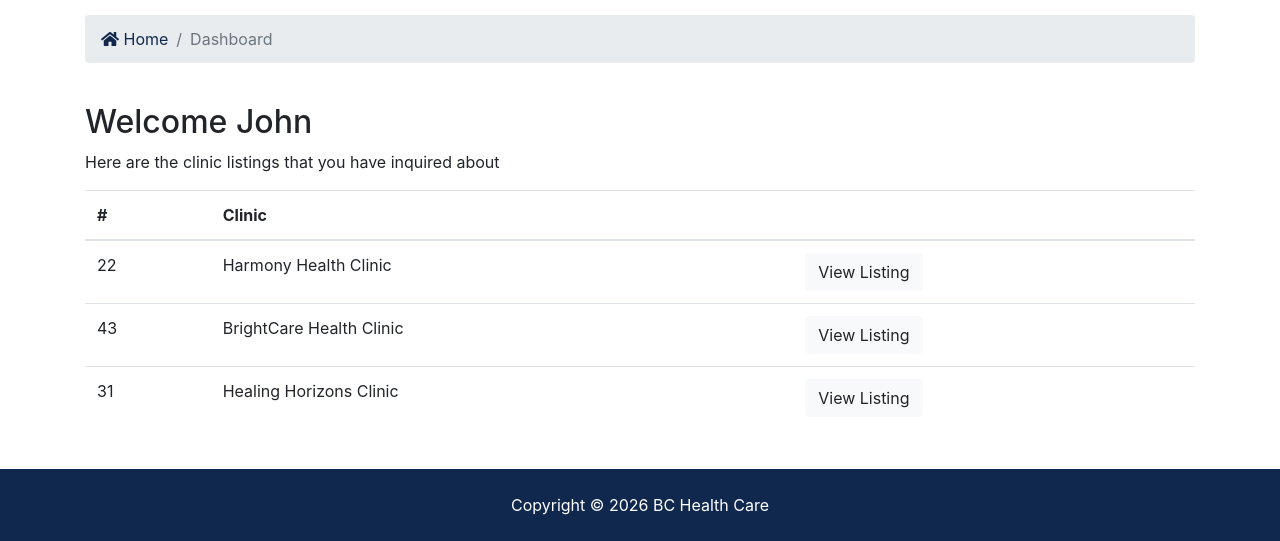
After one commit to wongsunlung/erb9, a Django app: page /accounts/dashboard/ in a window 1280 px wide. The commit adds this page. Shown: the part 382-923 px from the top of the page. Run offline with Django 5.2, Linux system fonts and the light colour scheme; some libraries are stand-ins or nearby versions.

Commit message:
step 11 dashboard and login done

```diff
--- a/accounts/urls.py
+++ b/accounts/urls.py
@@ -8,6 +8,7 @@ urlpatterns = [
     path('register/', views.register, name ='register'),
     path('login/', views.login, name ='login'),
     path('logout/', views.logout, name ='logout'),
+    path("dashboard/", views.dashboard, name="dashboard")
 
 
 ]
--- a/accounts/views.py
+++ b/accounts/views.py
@@ -1,4 +1,5 @@
 from django.shortcuts import render, redirect
+from django.contrib import messages,auth
 from django.contrib.auth.models import User
 
 # Create your views here.User.objects.filter(email=email).exists():
@@ -12,26 +13,43 @@ def register(request):
         password2 = request.POST['password2']
         if password == password2:
             if User.objects.filter(username=username).exists():
-                print("Username already exists")
-                return redirect(request,"accounts:register")
+                messages.error(request,"Username already exists")
+                return redirect("accounts:register")
             else:
-                if User.objects.filter(email=email).exists():
-                    print("Email already exists")
-                    return redirect(request, "accounts:register")
+                if User.objects.filter(email=email.lower()).exists():
+                    messages.error(request,"Email already exists")
+                    return redirect("accounts:register")
                 else:
-                    user = user.objects.create_user(username=username, email=email, password=password, first_name=first_name, last_name=last_name)
+                    user = User.objects.create_user(username=username, email=email.lower(), password=password, first_name=first_name, last_name=last_name)
                     user.save()
-                    print("User created")
-            return redirect(request, "accounts:register")
+                    messages.success(request, "User created")
+            return redirect("accounts:register")
         else:
-            print("Password do not match")
-            return redirect(request, "accounts:register")
+            messages.error(request, "Password do not match")
+            return redirect("accounts:register")
     else:
 
         return render(request, "accounts/register.html")#can't use redirect
 
 def login(request):
+    if request.method == "POST":
+        username = request.POST['username']
+        password = request.POST['password']
+        user = auth.authenticate(username=username, password=password)
+        if user is not None:
+            auth.login(request, user)
+            messages.success(request, "You are now logged in")
+            return redirect("accounts:dashboard")
+        else:
+            messages.error(request,"Invalid credentials")
+            return redirect("accounts:login")
     return render(request, "accounts/login.html")
 
 def logout(request):
-    return render(request, "accounts/logout.html")
+    if request.method == "POST":
+        auth.logout(request)
+        return redirect("pages:index")
+    # return render(request, "accounts/logout.html")
+
+def dashboard(request):
+    return render(request, "accounts/dashboard.html")
--- a/conflg/settings.py
+++ b/conflg/settings.py
@@ -9,7 +9,7 @@ https://docs.djangoproject.com/en/5.2/topics/settings/
 For the full list of settings and their values, see
 https://docs.djangoproject.com/en/5.2/ref/settings/
 """
-
+from django.contrib.messages import constants as messages
 from pathlib import Path
 from dotenv import load_dotenv
 import os     #'os' imported but unused
@@ -155,3 +155,7 @@ INTERNAL_IPS = [
 ]
 MEDIA_ROOT = os.path.join(BASE_DIR,'media')
 MEDIA_URL = '/media/'
+MESSAGE_TAGS ={
+    messages.ERROR: 'danger',
+    messages.SUCCESS: 'success'
+}
--- a/conflg/static/js/main.js
+++ b/conflg/static/js/main.js
@@ -1,2 +1,6 @@
 const date = new Date();
 document.querySelector('.year').innerHTML = date.getFullYear();
+
+setTimeout(()=>{
+    $("#message").fadeOut("slow");
+},3000);
--- a/listings/views.py
+++ b/listings/views.py
@@ -4,7 +4,7 @@ from django.core.paginator import Paginator
 from django.db.models import Q
 from .choices import district_choices, room_type_choices, rooms_choices
 
-# Create your views here.description
+# Create your views here.description deactivate
 
 def listings(request):#打少t
     listings = Listing.objects.filter(is_published=True).order_by('-list_date')
--- /dev/null
+++ b/templates/accounts/dashboard.html
@@ -0,0 +1,73 @@
+{%extends "base.html"%}
+
+{%block content%}
+
+<section id="showcase-inner" class="py-5 text-white">
+      <div class="container">
+        <div class="row text-center">
+          <div class="col-md-12">
+            <h1 class="display-4">User Dashboard</h1>
+            <p class="lead">Manage your BC Health Care account</p>
+          </div>
+        </div>
+      </div>
+    </section>
+
+<!-- Breadcrumb -->
+    <section id="bc" class="mt-3">
+      <div class="container">
+        <nav aria-label="breadcrumb">
+          <ol class="breadcrumb">
+            <li class="breadcrumb-item">
+              <a href={% url "pages:index"%}> <i class="fas fa-home"></i> Home</a>
+            </li>
+            <li class="breadcrumb-item active">Dashboard</li>
+          </ol>
+        </nav>
+      </div>
+    </section>
+    <section id="dashboard" class="py-4">
+      <div class="container">
+        <div class="row">
+          <div class="col-md-12">
+            {% comment %} John {% endcomment %}
+            <h2>Welcome John</h2>
+            <p>Here are the clinic listings that you have inquired about</p>
+            <table class="table">
+              <thead>
+                <tr>
+                  <th scope="col">#</th>
+                  <th scope="col">Clinic</th>
+                  <th></th>
+                </tr>
+              </thead>
+              <tbody>
+                {% comment %} Clinic {% endcomment %}
+                <tr>
+                  <td>22</td>
+                  <td>Harmony Health Clinic</td>
+                  <td>
+                    <a class="btn btn-light" href="#">View Listing</a>
+                  </td>
+                </tr>
+                <tr>
+                  <td>43</td>
+                  <td>BrightCare Health Clinic</td>
+                  <td>
+                    <a class="btn btn-light" href="#">View Listing</a>
+                  </td>
+                </tr>
+                <tr>
+                  <td>31</td>
+                  <td>Healing Horizons Clinic</td>
+                  <td>
+                    <a class="btn btn-light" href="#">View Listing</a>
+                  </td>
+                </tr>
+              </tbody>
+            </table>
+          </div>
+        </div>
+      </div>
+    </section>
+    {%endblock%}
--- a/templates/accounts/login.html
+++ b/templates/accounts/login.html
@@ -2,7 +2,9 @@
 
 {%block content%}
 <section id="login" class="bg-light py-5">
+
       <div class="container">
+        {% include 'partials/_alert.html'%}
         <div class="row">
           <div class="col-md-6 mx-auto">
             <div class="card">
@@ -11,7 +13,8 @@
               </div>
               <div class="card-body">
                 {% comment %} form {% endcomment %}
-                <form action={%url "pages:index"%}>
+                <form action={%url "accounts:login"%} method="POST">
+                  {% csrf_token %}
                   <div class="form-group">
                     <label for="username">Username</label>
                     <input
--- a/templates/partials/_navbar.html
+++ b/templates/partials/_navbar.html
@@ -31,6 +31,23 @@
           </ul>
 
           <ul class="navbar-nav ml-auto">
+            {% if user.is_authenticated %}
+                {% comment %} add login {% endcomment %}
+
+            <li {% if 'dashboard' in request.path%} class="nav-item active mr3" {% else %} class="nav-item mr-3"{% endif %}>
+              <a class = "nav-link" href ={% url "accounts:dashboard" %}>
+                <i class="fas fa-user-plus"></i>Welcome{{user.username}}(dashboard)</a>
+              </li>
+                <li class= "nav-item mr-3">
+                  <a href="javascript:{document.getElementById('logout').submit()}" class="nav-link">
+                    <i class="fas fa-sign-out-alt"></i>logout
+                  </a>
+                  <form action="{% url 'accounts:logout' %}"method="POST" id="logout">
+                    {%csrf_token%}
+                    <input type="hidden" />
+                  </form>
+                </li>
+            {% else %}
             <li {% if 'register' in request.path %} class="nav-item active mr-3" {% else %} class="nav-item mr-3" {% endif %}>
               {% comment %} fix register.html {% endcomment %}
               <a class="nav-link" href={% url "accounts:register"%}>
@@ -45,6 +62,7 @@
                 Login</a
               >
             </li>
+            {% endif %}
           </ul>
         </div>
       </div>
```
Also changed, not shown: templates/accounts/register.html (+9 -6 lines), templates/partials/_alert.html (added, +23 -0 lines).
